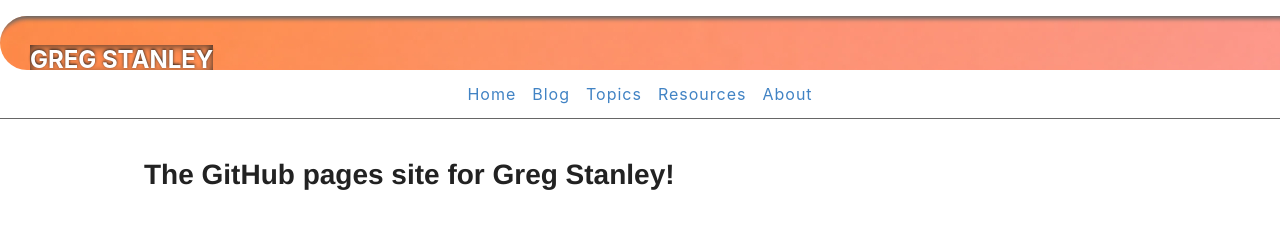
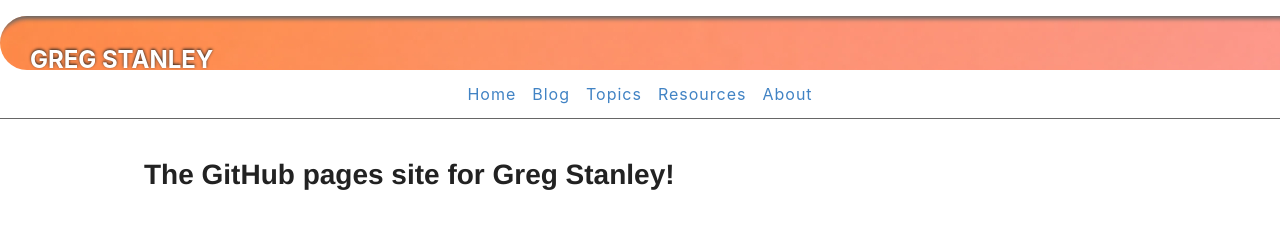
Before and after one commit to gregstanley/gregstanley.github.io, a Jekyll site: the page built from index.md, in a window 1280 px wide. Shown: the top 235 px of the page. Built offline with Jekyll 4.4.1, drawn with Linux system fonts in a browser that asks for light colours.

Commit message:
Whoops remove text box shadow

```diff
--- a/_sass/base.scss
+++ b/_sass/base.scss
@@ -174,7 +174,6 @@ div.header-wrapper {
         top: 1.05rem;
         transition: top 0.3s ease-in-out;
         font-size: x-large;
-        box-shadow: inset 0 0 10px $darkerGray;
         text-shadow: 0px -1px 3px $darkerGray;
       }
     }
```
